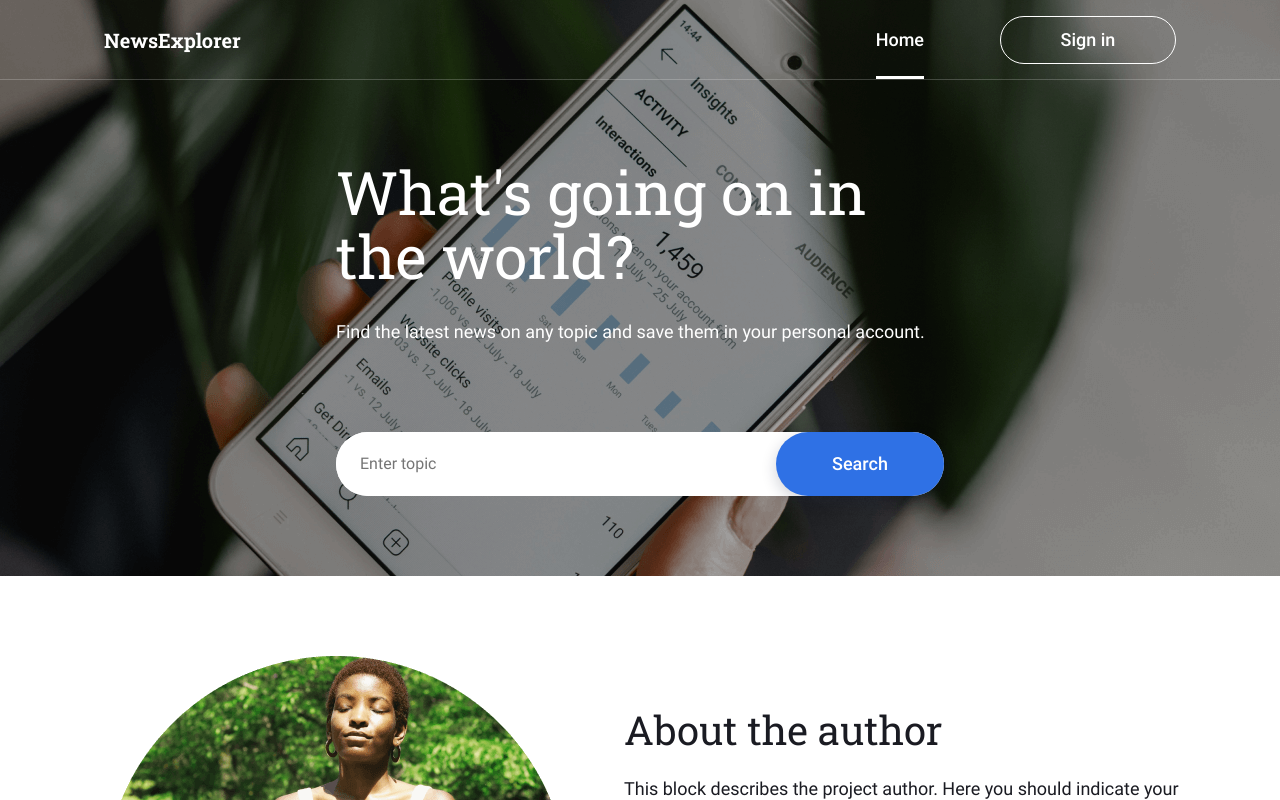
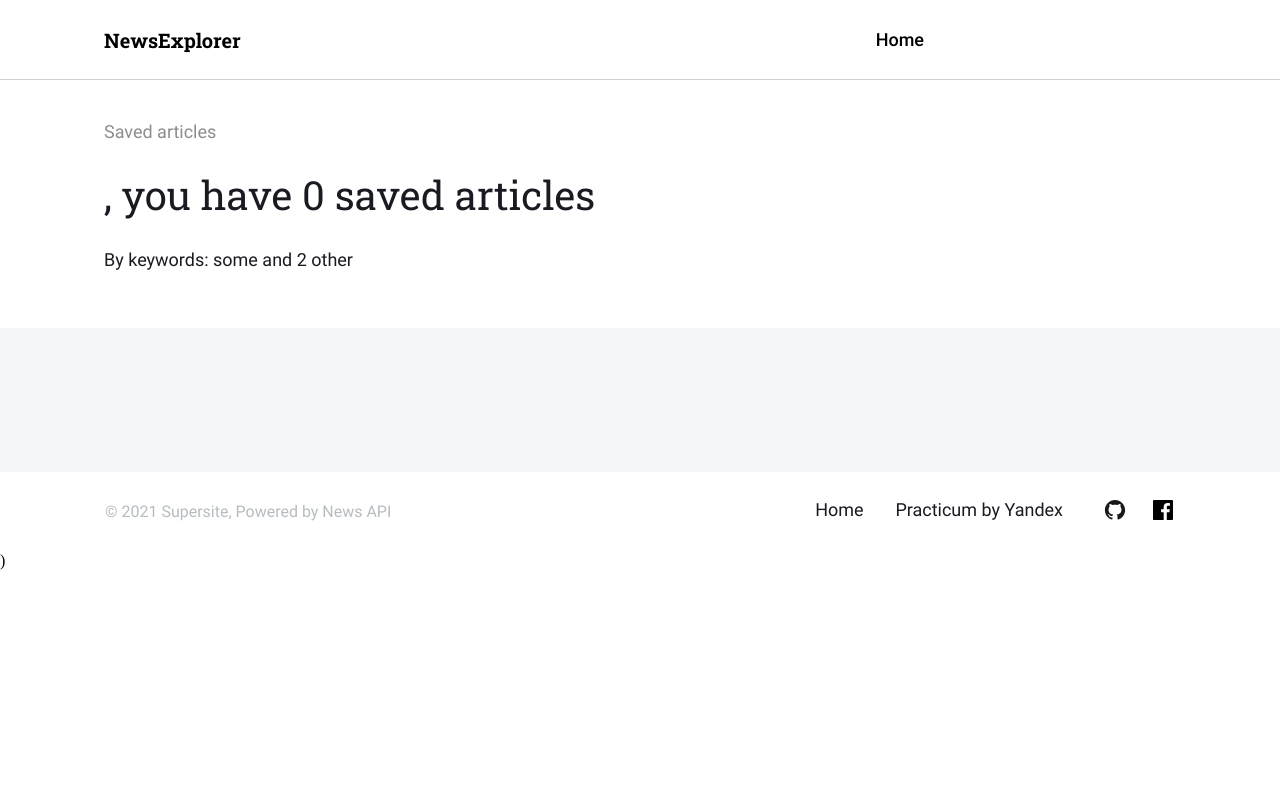
Before and after one commit to idenispankov/news-explorer-frontend, a React (Create React App) app: page /saved-news in a window 1280 px wide. Before the commit this address led to /. Shown: the top 800 px of the page. Built offline with nearby package versions, Linux system fonts and the light colour scheme.

Commit message:
display saved articles in saved news route

```diff
--- a/src/components/App/App.js
+++ b/src/components/App/App.js
@@ -16,6 +16,7 @@ import { CurrentUserContext } from '../../context/CurrentUserContext';
 import * as auth from '../utils/auth';
 import NewsApi from '../utils/NewsApi';
 import MainApi from '../utils/MainApi';
+import SavedNews from '../SavedNews/SavedNews';
 
 function App() {
   const [token, setToken] = useState(localStorage.getItem('jwt'));
@@ -42,7 +43,7 @@ function App() {
   const [keyword, setKeyword] = useState();
 
   const [savedArticles, setSavedArticles] = useState([]);
-  const [isArticleSaved, setIsArticleSaved] = useState(false);
+  // const [savedArticle, setSavedArticle] = useState(false);
 
   const [currentUser, setCurrentUser] = useState({ id: '', email: '' });
 
@@ -156,7 +157,7 @@ function App() {
   };
 
   // Save Article
-  const saveArticle = (article) => {
+  const toggleArticle = (article) => {
     const modifiedArticleDB = {
       keyword: keyword,
       title: article.title,
@@ -168,8 +169,12 @@ function App() {
       owner: currentUser._id,
     };
     mainApi.saveArticle(modifiedArticleDB).then((res) => {
-      setSavedArticles([...savedArticles, res]);
+      setSavedArticles(res);
     });
+    const everySingleSavedArticle = savedArticles.map((singleItem) => {
+      return singleItem;
+    });
+    setSavedArticles(everySingleSavedArticle);
   };
 
   useEffect(() => {
@@ -191,7 +196,7 @@ function App() {
     mainApi
       .getSavedArticles()
       .then((res) => {
-        setSavedArticles([...savedArticles, res]);
+        setSavedArticles(res);
       })
       .catch((err) => console.log(err));
   };
@@ -221,22 +226,16 @@ function App() {
               notFound={notFound}
               index={index}
               setIndex={setIndex}
-              saveArticle={saveArticle}
+              toggleArticle={toggleArticle}
               keyword={keyword}
-              isArticleSaved={isArticleSaved}
             />
             <About />
           </Route>
 
-          <ProtectedRoute exact path='/saved-news' loggedin={loggedin}>
+          <Route exact path='/saved-news' loggedin={loggedin}>
             <Navbar loggedin={loggedin} handleLogout={handleLogout} />
-            <SavedNewsHeader />
-            {/* <Main
-              loggedin={loggedin}
-              savedArticles={savedArticles}
-              keyword={keyword}
-            /> */}
-          </ProtectedRoute>
+            <SavedNews savedArticles={savedArticles} loggedin={loggedin} />
+          </Route>
 
           <Route>
             <Redirect to='/' />
--- a/src/components/Card/Card.js
+++ b/src/components/Card/Card.js
@@ -6,18 +6,16 @@ const Card = ({
   loggedin,
   handleSigninClick,
   article,
-  saveArticle,
+  toggleArticle,
   // keyword,
-  isArticleSaved,
-  savedArticles,
 }) => {
   const [isCardSaved, setIsCardSaved] = useState(false);
 
-  const history = useHistory();
-  const savedNewsRoute = history.location.pathname.includes('saved-news');
+  // const history = useHistory();
+  // const savedNewsRoute = history.location.pathname.includes('saved-news');
 
-  const onCardSave = () => {
-    saveArticle(article);
+  const onCardToggle = () => {
+    toggleArticle(article);
     setIsCardSaved(!isCardSaved);
   };
 
@@ -39,7 +37,7 @@ const Card = ({
         <p className='card__footer'>{article.source.name}</p>
         <button
           className={`card__save-icon ${isCardSaved && 'card__saved-icon'}`}
-          onClick={onCardSave}
+          onClick={onCardToggle}
         ></button>
         {!loggedin && (
           <>
@@ -50,15 +48,15 @@ const Card = ({
             <p className='card__tooltip'>Sign in to save articles</p>
           </>
         )}
-        {loggedin && savedNewsRoute && (
+        {/* {loggedin && savedNewsRoute && (
           <>
             <button className='card__delete-icon'></button>
             <p className='card__tooltip'>Remove from saved</p>
           </>
-        )}
-        {savedNewsRoute && (
+        )} */}
+        {/* {savedNewsRoute && (
           <p className='card__keyword'>{savedArticles.keyword}</p>
-        )}
+        )} */}
       </div>
     </div>
   );
--- a/src/components/Main/Main.css
+++ b/src/components/Main/Main.css
@@ -4,6 +4,10 @@
 
 .main__container {
   padding: 80px 104px 80px 104px;
+}
+
+.main__container_type-saved-news {
+  padding-top: 0;
 }
 
 .main__title {
--- a/src/components/Main/Main.js
+++ b/src/components/Main/Main.js
@@ -11,9 +11,8 @@ const Main = ({
   notFound,
   index,
   setIndex,
-  saveArticle,
+  toggleArticle,
   keyword,
-  isArticleSaved,
 }) => {
   const showMore = () => {
     setIndex(index + 1);
@@ -34,15 +33,15 @@ const Main = ({
                     loggedin={loggedin}
                     handleSigninClick={handleSigninClick}
                     article={article}
-                    saveArticle={saveArticle}
+                    toggleArticle={toggleArticle}
                     keyword={keyword}
-                    isArticleSaved={isArticleSaved}
                   />
                 </li>
               ))}
             </ul>
 
-            {searchedArticles.length && index * 3 <= searchedArticles.length ? (
+            {searchedArticles.length > 0 &&
+            index * 3 <= searchedArticles.length ? (
               <button className='main__button' onClick={showMore}>
                 Show more
               </button>
--- /dev/null
+++ b/src/components/SavedCard/SavedCard.js
@@ -0,0 +1,49 @@
+const SavedCard = ({ item, loggedin }) => {
+  return (
+    <div className='card'>
+      <img className='card__image' src={item.image} alt='dog' />
+      <div className='card__description'>
+        <p className='card__date'>{item.date}</p>
+        <p className='card__title'>{item.title}</p>
+        <p className='card__text'>{item.text}</p>
+        <p className='card__footer'>{item.source}</p>
+        <button
+          className={`card__delete-icon`}
+
+          // onClick={onCardSave}
+        ></button>
+        <p className='card__tooltip'>Remove from saved</p>
+        <p className='card__keyword'>{item.keyword}</p>
+        {/* {!loggedin && (
+      <>
+        <button
+          className='card__save-icon'
+          onClick={handleSigninClick}
+        ></button>
+        <p className='card__tooltip'>Sign in to save articles</p>
+      </>
+    )} */}
+        {/* {loggedin && savedNewsRoute && (
+      <>
+        <button className='card__delete-icon'></button>
+        <p className='card__tooltip'>Remove from saved</p>
+      </>
+    )} */}
+        {/* {savedNewsRoute && (
+      <p className='card__keyword'>{savedArticles.keyword}</p>
+    )} */}
+      </div>
+    </div>
+  );
+};
+
+// keyword: keyword,
+//       title: article.title,
+//       text: article.description,
+//       date: article.publishedAt,
+//       source: article.source.name,
+//       link: article.url,
+//       image: article.urlToImage,
+//       owner: currentUser._id,
+
+export default SavedCard;
--- /dev/null
+++ b/src/components/SavedNews/SavedNews.js
@@ -0,0 +1,35 @@
+// import SavedCard from '../SavedCard/SavedCard';
+import { useContext } from 'react';
+import { CurrentUserContext } from '../../context/CurrentUserContext';
+import SavedCard from '../SavedCard/SavedCard';
+
+const SavedNews = ({ savedArticles, loggedin }) => {
+  const userContext = useContext(CurrentUserContext);
+  return (
+    <>
+      <section className='saved-news'>
+        <p className='saved-news__text'>Saved articles</p>
+        <h2 className='saved-news__heading'>
+          {userContext.name}, you have 0 saved articles
+        </h2>
+        <p className='saved-news__footer'>By keywords: some and 2 other</p>
+      </section>
+
+      <section className='main'>
+        <div className='main__container main__container_type-saved-news'>
+          <ul className='cards__list'>
+            {savedArticles.map((item) => {
+              return (
+                <li className='card' key={item._id}>
+                  <SavedCard item={item} />;
+                </li>
+              );
+            })}
+          </ul>
+        </div>
+      </section>
+    </>
+  );
+};
+
+export default SavedNews;
--- a/src/components/utils/MainApi.js
+++ b/src/components/utils/MainApi.js
@@ -30,8 +30,10 @@ export default class MainApi {
     });
   }
 
+  // "/articles/:articleId",
+
   removeArticle(articleId) {
-    return fetch(this._baseUrl + '/articles' + articleId, {
+    return fetch(this._baseUrl + `/articles/:${articleId}`, {
       method: 'DELETE',
       headers: this._headers,
     }).then((res) => {
```
